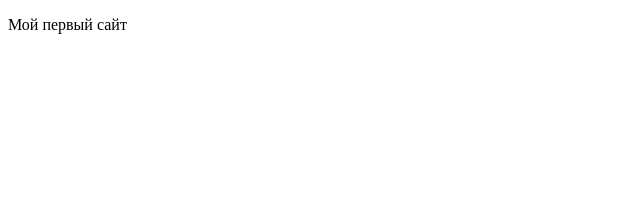
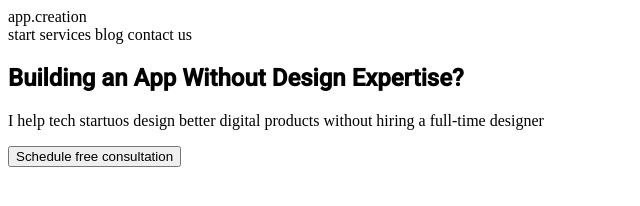
Before and after one commit to Anna-De/first-project, a plain HTML site: page index.html in a window 1280 px wide. Shown: the whole page, without its empty margins (0-640 px from the left). Drawn offline with Linux system fonts and the light colour scheme.

Commit message:
Add files via upload

```diff
--- a/index.html
+++ b/index.html
@@ -1,14 +1,33 @@
 <!DOCTYPE html>
 <html>
-
 <head>
-     <meta charset="utf-8">
-     <title>Мой первый сайт</title>
+    <meta charset='utf-8'>
+    <link rel="stylesheet" href="styles.css">
+    <link rel="preconnect" href="https://fonts.gstatic.com">
+    <link href="https://fonts.googleapis.com/css2?family=Roboto:wght@400;500&display=swap" rel="stylesheet">
 
 </head>
-
 <body>
-     <p>Мой первый сайт</p>
+    <header>
+        <div> app.creation </div>
+        <nav>
+            <a>start</a>
+            <a>services</a>
+            <a>blog</a>
+            <a>contact us</a>
+        </nav>
+    </header>
+    <section>
+      <main>
+          <h1 class="tittle">
+            Building an App Without Design Expertise?
+          </h1>
+          <p>I help tech startuos design better digital products without hiring a full-time designer</p>
+          <button>Schedule free consultation</button>
+          <div>
+              <img>
+          </div>
+      </main>
+    </section>
 </body>
-
 </html>
--- /dev/null
+++ b/styles.css
@@ -0,0 +1,3 @@
+.tittle {
+        font-family: Roboto;
+}
```
